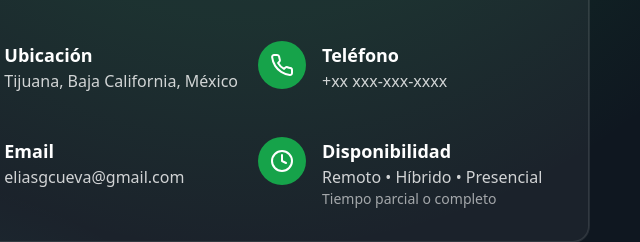
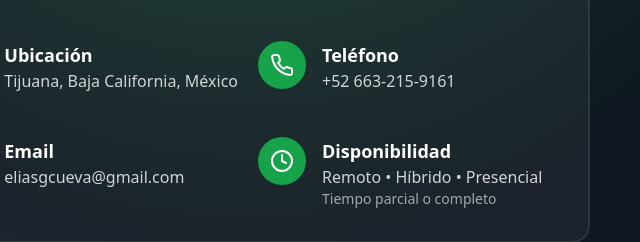
Before and after one commit to EliasGomezC/Portafolio, a website: page index.html in a window 1280 px wide. Shown: the part 4578-4820 px from the top of the page, 392-1032 px from the left. Drawn offline with nearby package versions, Linux system fonts and the light colour scheme.

Commit message:
add numero de telefono

```diff
--- a/index.html
+++ b/index.html
@@ -858,7 +858,7 @@
                                 <div>
                                     <p class="font-semibold text-lg">Teléfono</p>
                                     <a class="text-white/80 hover:text-green-400 transition-colors">
-                                        +xx xxx-xxx-xxxx</a>
+                                        +52 663-215-9161</a>
                                 </div>
                             </div>
 
```
